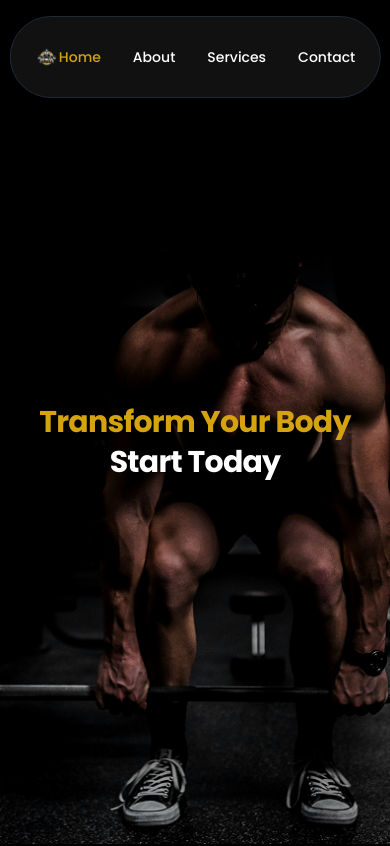
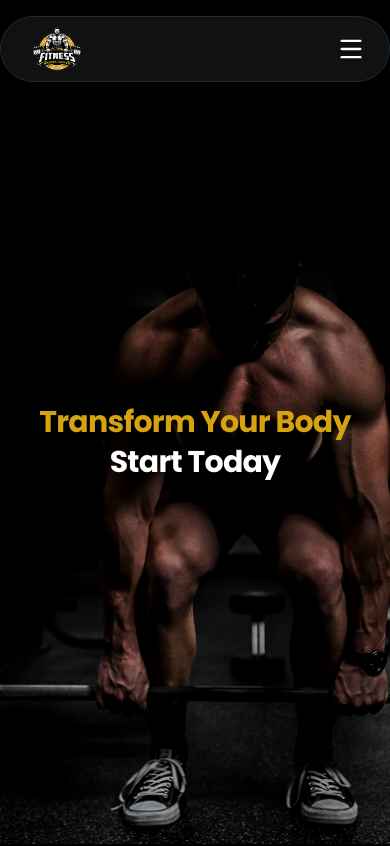
Before and after one commit to Dilukshan16/koncepthive_gym, a Next.js app: page / in a window 390 px wide. Shown: the top 846 px of the page. Built offline with nearby package versions, Linux system fonts and the light colour scheme.

Commit message:
mob nav fix

```diff
--- a/components/Navbar.tsx
+++ b/components/Navbar.tsx
@@ -1,25 +1,35 @@
 "use client";
 import { useState } from "react";
+import { Menu, X } from "lucide-react";
 
 export default function Navbar() {
   const [active, setActive] = useState("home");
+  const [isOpen, setIsOpen] = useState(false);
+
+  const navItems = ["home", "about", "services", "contact"];
 
   return (
-    <nav className="fixed top-4 left-1/2 -translate-x-1/2 z-50 w-[95%] max-w-6xl">
+    <nav className="fixed top-4 left-1/2 -translate-x-1/2 z-50 w-[100%] max-w-8xl sm:pr-20 sm:pl-20">
       <div className="flex items-center justify-between bg-[#111111] rounded-full px-6 shadow-lg border border-gray-800">
 
-        <div className="flex items-center">
-          <img src="/images/logo.png" alt="Gym Logo" className="h-20 w-20 object-contain" />
-        </div>
+        {/* Logo */}
+        <img
+          src="/images/logo.png"
+          alt="Gym Logo"
+          className="h-16 w-16 object-contain"
+        />
 
-        <div className="text-white flex items-center gap-8">
-          {["home", "about", "services", "contact"].map((item) => (
+        {/* Desktop nav */}
+        <div className="hidden md:flex text-white items-center gap-8">
+          {navItems.map((item) => (
             <a
               key={item}
               href={`#${item}`}
               onClick={() => setActive(item)}
               className={`text-sm font-medium transition ${
-                active === item ? "text-[#D5A310]" : "hover:text-yellow-400"
+                active === item
+                  ? "text-[#D5A310]"
+                  : "hover:text-yellow-400"
               }`}
             >
               {item.charAt(0).toUpperCase() + item.slice(1)}
@@ -27,6 +37,41 @@ export default function Navbar() {
           ))}
         </div>
 
+        {/* Mobile nav */}
+        <div className="md:hidden sm:hidden lg:hidden text-white">
+          {isOpen ? (
+            <X size={28} onClick={() => setIsOpen(false)} />
+          ) : (
+            <Menu size={28} onClick={() => setIsOpen(true)} />
+          )}
+        </div>
+      </div>
+
+      {/* Mobile Menu */}
+      <div
+        className={`fixed top-0 right-0 h-screen w-[70%] bg-[#111111] z-40 transform transition-transform duration-300 ${
+          isOpen ? "translate-x-0" : "translate-x-full"
+        }`}
+      >
+        <div className="flex flex-col items-start gap-8 p-8 text-white mt-20">
+          {navItems.map((item) => (
+            <a
+              key={item}
+              href={`#${item}`}
+              onClick={() => {
+                setActive(item);
+                setIsOpen(false);
+              }}
+              className={`text-lg font-medium ${
+                active === item
+                  ? "text-[#D5A310]"
+                  : "hover:text-[#D5A310]"
+              }`}
+            >
+              {item.charAt(0).toUpperCase() + item.slice(1)}
+            </a>
+          ))}
+        </div>
       </div>
     </nav>
   );
--- a/package.json
+++ b/package.json
@@ -9,6 +9,7 @@
     "lint": "eslint"
   },
   "dependencies": {
+    "lucide-react": "^0.577.0",
     "next": "16.1.7",
     "react": "19.2.3",
     "react-dom": "19.2.3"
```
Also changed, not shown: 1 other file (tests, documents, lock files or other folders).
